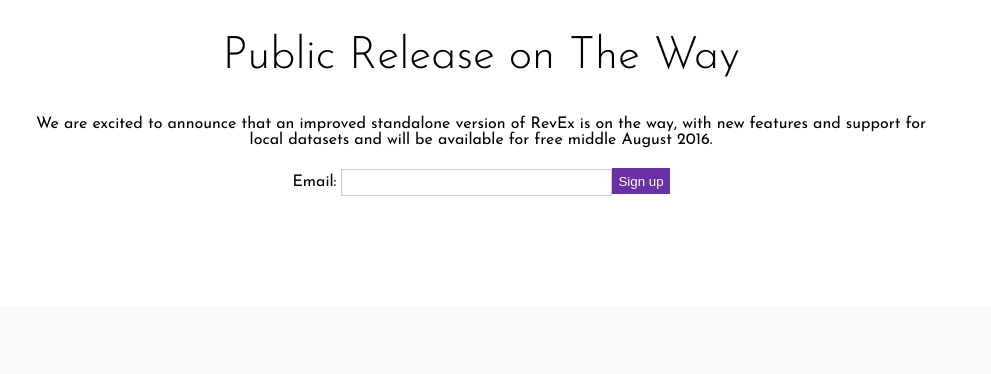
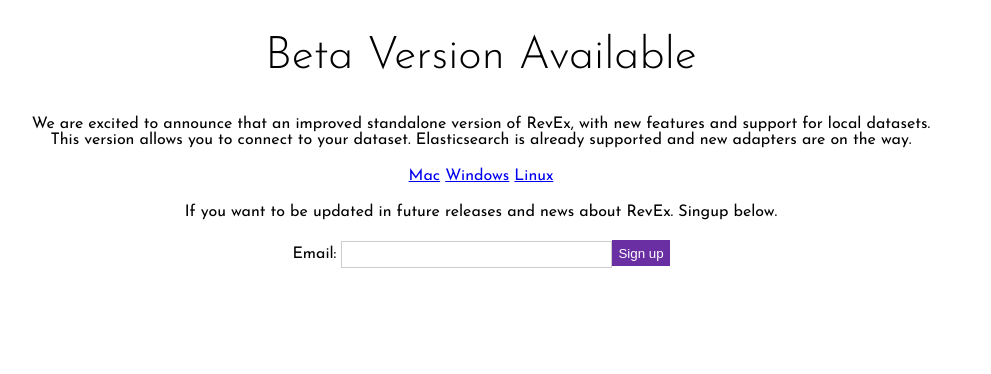
Before and after one commit to nyuvis/revex, a plain HTML site: page index.html in a window 1280 px wide. Shown: the part 3343-3717 px from the top of the page, without its empty margins (159-1150 px from the left). Drawn offline with nearby package versions, Linux system fonts and the light colour scheme.

Commit message:
Beta Download

```diff
--- a/index.html
+++ b/index.html
@@ -71,10 +71,18 @@
 
 			<div class="page">
 				<img src="./aboutImgs/LogoRevex.png" style="width: 200px" />
-			   <h2>Public Release on The Way</h2>
+			   <h2>Beta Version Available</h2>
 			   <div class="text" style="margin-bottom: 20px; width: 900px">
-				   We are excited to announce that an improved standalone version of RevEx is on the way, with new features and support for local datasets and will be available for free middle August 2016.
+				   We are excited to announce that an improved standalone version of RevEx, with new features and support for local datasets. This version allows you to connect to your dataset. Elasticsearch is already supported and new adapters are on the way.
 
+               </div>
+                <div class="text" style="margin-bottom: 20px; width: 900px">
+				    <a href="#">Mac</a>
+                    <a href="#">Windows</a>
+                    <a href="#">Linux</a>
+               </div>
+                <div class="text" style="margin-bottom: 20px; width: 900px">
+				  If you want to be updated in future releases and news about RevEx. Singup below.
                </div>
 			   <div class="text" style="margin-bottom: 20px; width: 900px" id="emailBox">
 				   <label>Email: </label><input id="emailField" class="emailInput" type="email" /><button onclick="send()">Sign up</button>
```
